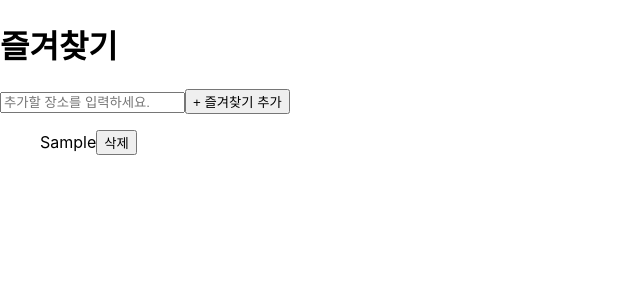
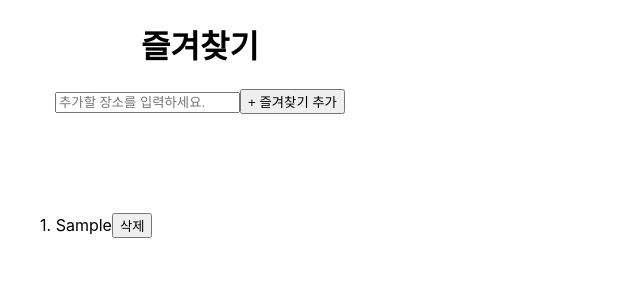
Before and after one commit to WebTestOr/web-yong, a React (Create React App) app: page /services in a window 1280 px wide. Both pictures are taken after typing "Sample" into the empty fields and a click on the button "+ 즐겨찾기 추가". Shown: the top 300 px of the page, without its empty margins (0-640 px from the left). Built offline with nearby package versions, Linux system fonts and the light colour scheme.

Commit message:
토글 기능 추가

```diff
--- a/src/components/Header/Header.js
+++ b/src/components/Header/Header.js
@@ -1,6 +1,7 @@
-import React from 'react';
+import React, { useState } from 'react';
 import { Link } from 'react-router-dom';
 import styled from "styled-components";
+import MyList from '../../pages/Mylist';
 
 const HeaderStyle = styled.div`
   width: 1920px;
@@ -25,6 +26,12 @@ const HeaderImg = styled.img`
 `;
 
 const Header = ({ transparent }) => {
+  const [showMyList, setShowMyList] = useState(false);
+
+  const handleToggleMyList = () => {
+    setShowMyList(!showMyList);
+  };
+
   return (
     <>
       <HeaderStyle transparent={transparent}>
@@ -32,10 +39,11 @@ const Header = ({ transparent }) => {
           <HeaderLink to="/search">Search</HeaderLink>
           <HeaderLink to="/Chatgpt">Chat GPT</HeaderLink>
           <HeaderImg src='./img/logoImg.png' alt='로고이미지' />
-          <HeaderLink to="/services">My List</HeaderLink>
+          <HeaderLink onClick={handleToggleMyList}>My List</HeaderLink>
           <HeaderLink to="/Review">Review</HeaderLink>
         </nav>
       </HeaderStyle>
+      {showMyList && <MyList />}
     </>
   );
 };
--- a/src/pages/Mylist.js
+++ b/src/pages/Mylist.js
@@ -1,4 +1,5 @@
 import React, { useState } from 'react';
+import styled from 'styled-components';
 
 const MyList = () => {
   const [list, setList] = useState([]);
@@ -16,8 +17,16 @@ const MyList = () => {
     setList(updatedList);
   };
 
+  const HeaderStyle = styled.div`
+
+    width: 400px;
+    height: 176px;
+    text-align: center;
+  `;
+
   return (
     <div>
+      <HeaderStyle>
         <h1>즐겨찾기</h1>
         <input
           type="text"
@@ -26,10 +35,11 @@ const MyList = () => {
           placeholder="추가할 장소를 입력하세요."
         />
         <button onClick={addList}> + 즐겨찾기 추가</button>
+      </HeaderStyle>
       <ul>
         {list.map((item, index) => (
           <p key={index}>
-            {item}
+            {index + 1}. {item}
             <button onClick={() => deleteList(index)}>삭제</button>
           </p>
         ))}
```
Lines whose indentation alone changed are shown as unchanged.
